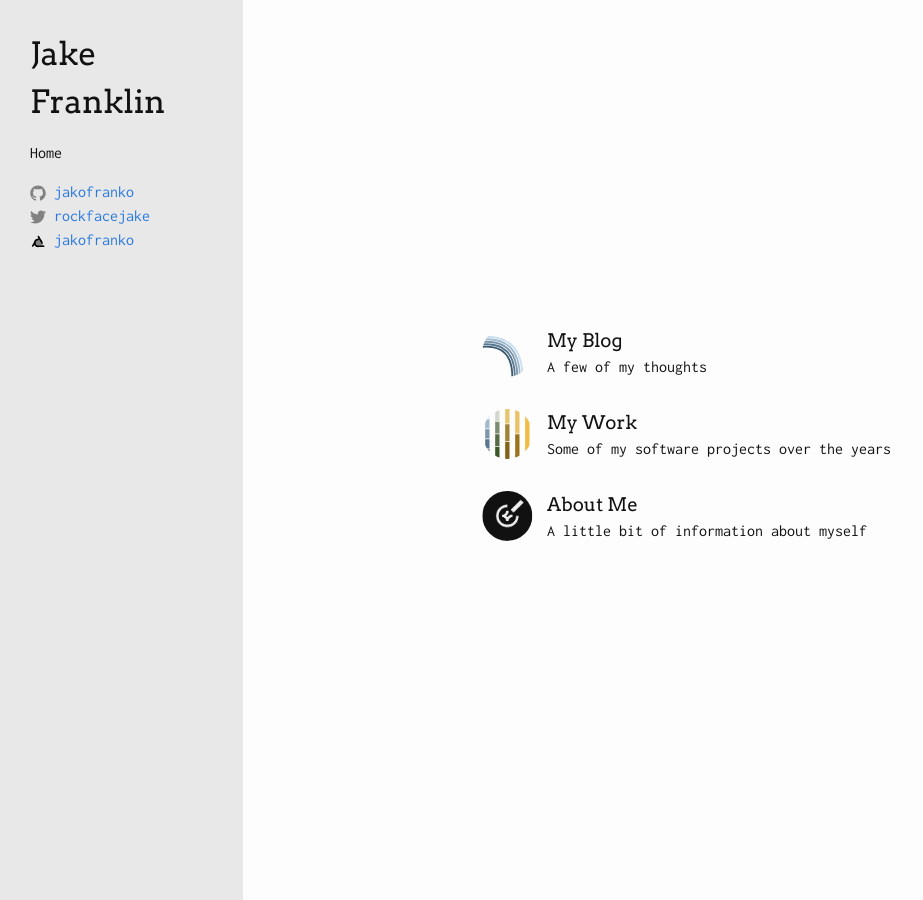
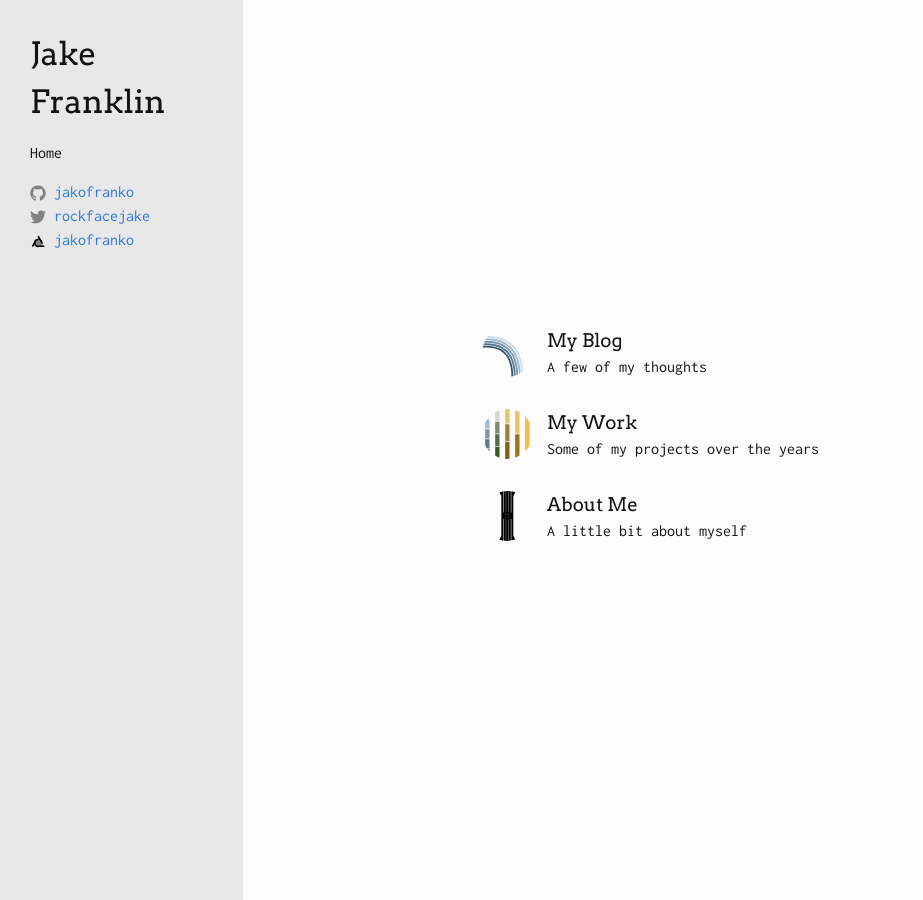
Before and after one commit to jakofranko/jakofranko.github.io, a Jekyll site: the page built from index.html, in a window 1280 px wide. Shown: the whole page, without its empty margins (0-923 px from the left). Built offline with Jekyll 4.4.1, drawn with Linux system fonts in a browser that asks for light colours.

Commit message:
Added svg for "About Me"

```diff
--- a/_data/work_categories.yaml
+++ b/_data/work_categories.yaml
@@ -5,10 +5,10 @@
 
 - name: My Work
   image: /assets/work.svg
-  description: Some of my software projects over the years
+  description: Some of my projects over the years
   page: /work
 
 - name: About Me
-  image: /assets/logo.png
-  description: A little bit of information about myself
+  image: /assets/pillar.svg
+  description: A little bit about myself
   page: /about
--- a/_sass/_base.scss
+++ b/_sass/_base.scss
@@ -113,6 +113,12 @@ h1, h2, h3, h4, h5, h6 {
     }
 }
 
+/**
+ * Paragraphs
+ */
+p {
+    max-width: 35em;
+}
 
 
 /**
--- a/about.html
+++ b/about.html
@@ -1,6 +1,7 @@
 ---
 layout: default
 title: About
+image: /assets/pillar.svg
 parent: index.html
 permalink: /about/
 ---
```
Also changed, not shown: assets/pillar.svg (added).
